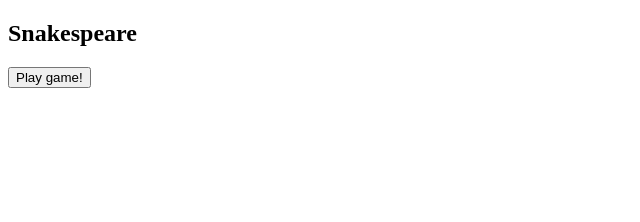
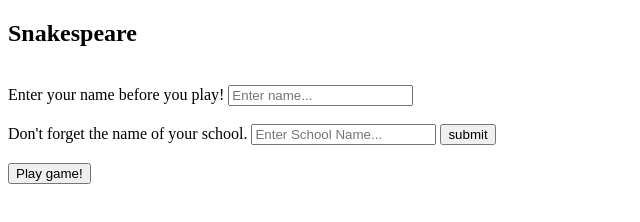
Before and after one commit to Thiefstep/Lap_1_Project, a plain HTML site: page client/index.html in a window 1280 px wide. Shown: the whole page, without its empty margins (0-640 px from the left). Drawn offline with Linux system fonts and the light colour scheme.

Commit message:
index.html updated with a form

```diff
--- a/client/index.html
+++ b/client/index.html
@@ -10,8 +10,21 @@
 <body>
     <section>
         <h1>Snakespeare</h1>
+        <br>
+
+        <form id="create-form">
+            <label for="name">Enter your name before you play!</label>
+            <input type="text" id="name" name="name" placeholder="Enter name..." />
+            <br><br>
+            <label for="schoolName">Don't forget the name of your school.</label>
+            <input type="text" id= "schoolName" name="schoolName" placeholder="Enter School Name..." />
+            <input type="submit" value="submit" />
+          </form>
+
+          <br>
 
           <button id="btn-randomise">Play game!</button>
         </section>
+
 </body>
 </html>
```
